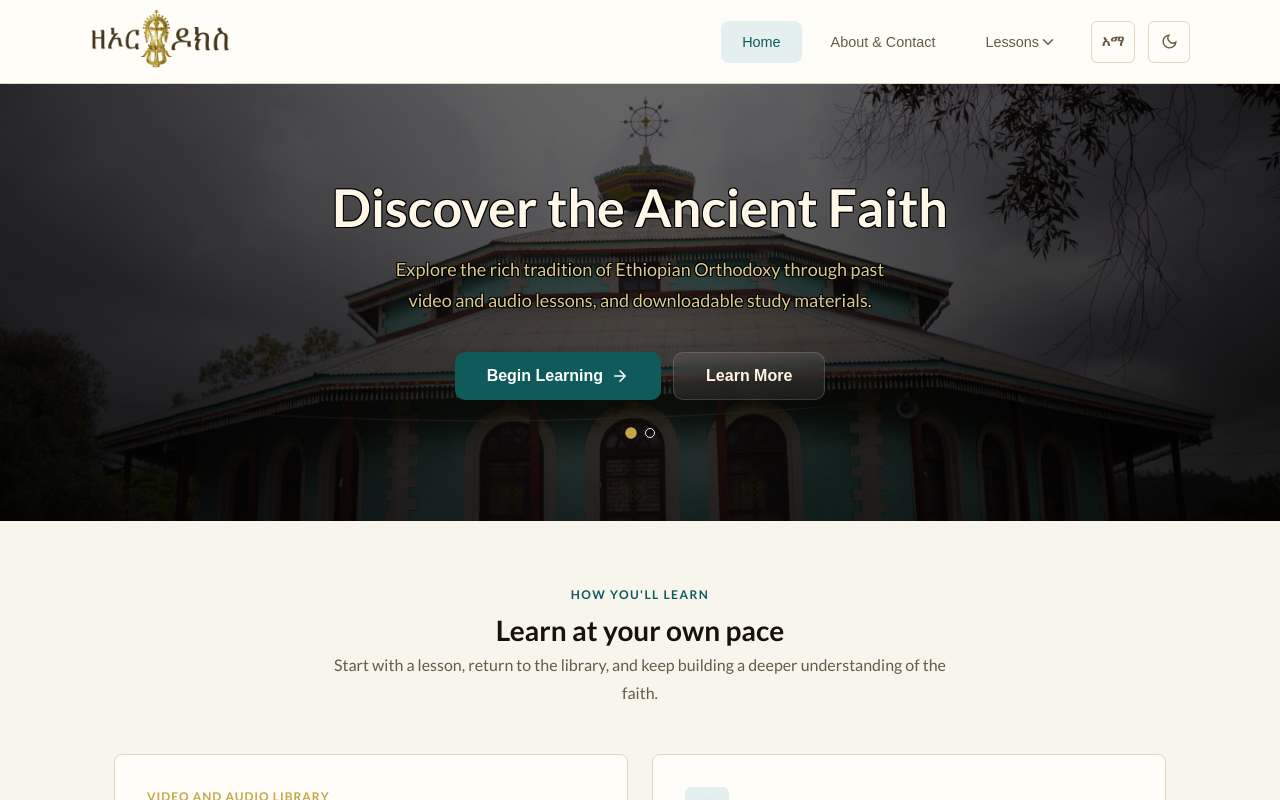
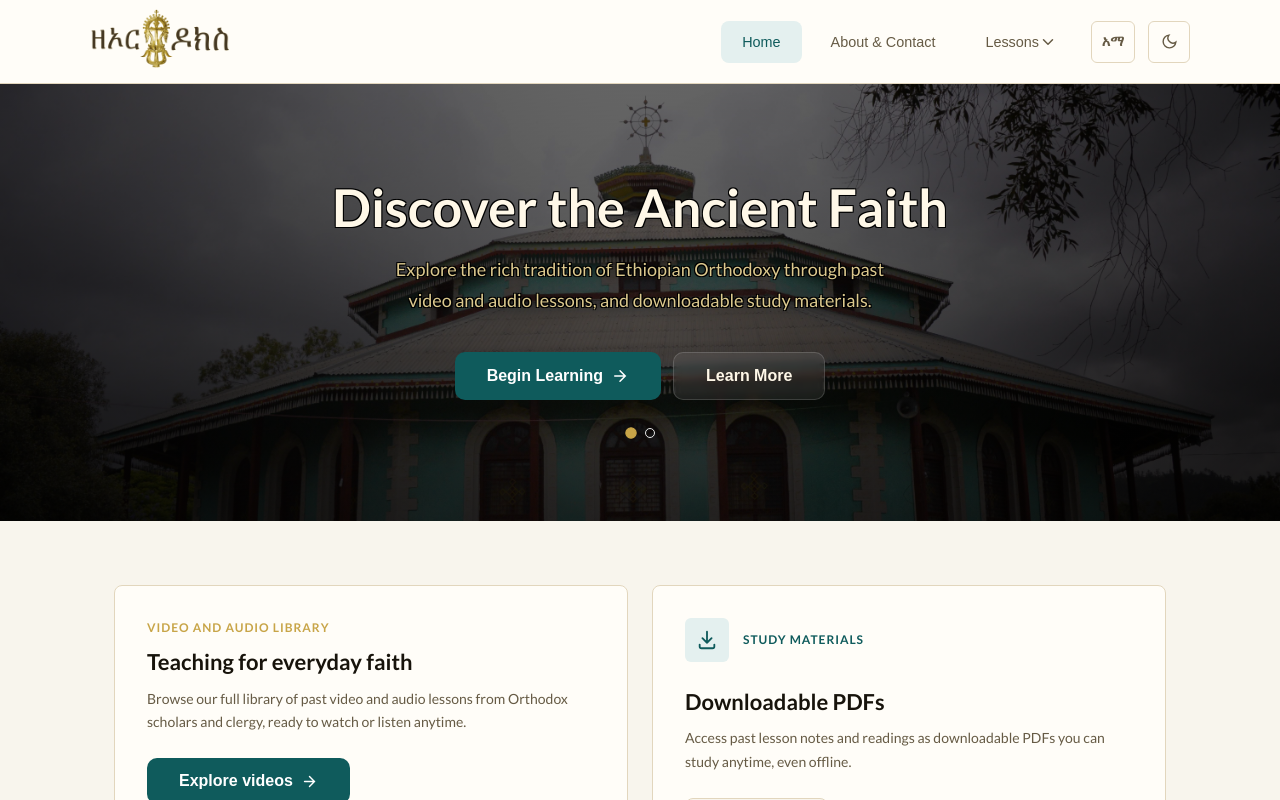
Before and after one commit to nahomsolomon12/ze-orthodox, a React (Vite) app in the folder front-end/: page / in a window 1280 px wide. Shown: the top 800 px of the page. Built offline with nearby package versions, Linux system fonts and the light colour scheme.

Commit message:
fix: delete additional translations

```diff
--- a/front-end/src/data/translations.js
+++ b/front-end/src/data/translations.js
@@ -45,10 +45,6 @@ export const translations = {
       "Explore the rich tradition of Ethiopian Orthodoxy through past video and audio lessons, and downloadable study materials.",
     beginLearning: "Begin Learning",
     learnMore: "Learn More",
-    howLearn: "How You'll Learn",
-    libraryTitle: "Learn at your own pace",
-    libraryIntro:
-      "Start with a lesson, return to the library, and keep building a deeper understanding of the faith.",
     featuredLessonLabel: "Featured lesson",
     featuredLessonMeta: "Video and audio library",
     featuredLessonTitle: "Teaching for everyday faith",
@@ -183,9 +179,6 @@ The main resources included on this page are also the following:
       "የኢትዮጵያ ኦርቶዶክስን ሀብታም ትውፊት በቪዲዮ፣ በድምጽ ትምህርቶች እና ሊወርዱ በሚችሉ የጥናት መርጃዎች ያስሱ።",
     beginLearning: "መማር ጀምር",
     learnMore: "ተጨማሪ ይወቁ",
-    howLearn: "እንዴት ይማራሉ",
-    libraryTitle: "በራስዎ ፍጥነት ይማሩ",
-    libraryIntro: "በትምህርት ይጀምሩ፣ ወደ መማሪያ ማውጫው ይመለሱ፣ እና ስለ እምነትዎ ጥልቅ ግንዛቤ ይገንቡ።",
     featuredLessonLabel: "የተመረጠ ትምህርት",
     featuredLessonMeta: "የቪዲዮ እና የድምጽ መማሪያ ማውጫ",
     featuredLessonTitle: "ለዕለታዊ እምነት ትምህርት",
--- a/front-end/src/pages/HomePage.css
+++ b/front-end/src/pages/HomePage.css
@@ -127,22 +127,6 @@
   padding: 64px 24px;
 }
 
-.section__intro {
-  max-width: 620px;
-  margin: 0 auto 36px;
-}
-
-.home-section__eyebrow {
-  display: block;
-  color: var(--accent);
-  font-size: 12px;
-  font-weight: 700;
-  letter-spacing: 0.12em;
-  text-align: center;
-  text-transform: uppercase;
-  margin-bottom: 10px;
-}
-
 .home-library {
   display: grid;
   grid-template-columns: repeat(2, minmax(0, 1fr));
@@ -257,11 +241,6 @@
   color: var(--hero-text-sec);
 }
 
-.home-community .home-section__eyebrow {
-  text-align: left;
-  color: var(--hero-text-sec);
-}
-
 .home-community .btn {
   flex-shrink: 0;
 }
@@ -273,18 +252,6 @@
 .section--hero-cta {
   padding: 48px 24px 72px;
   text-align: center;
-}
-
-.section__title {
-  text-align: center;
-  margin-bottom: 4px;
-}
-
-.section__subtitle {
-  text-align: center;
-  color: var(--text-sec);
-  margin-bottom: 48px;
-  font-size: 16px;
 }
 
 .grid {
--- a/front-end/src/pages/HomePage.jsx
+++ b/front-end/src/pages/HomePage.jsx
@@ -76,12 +76,6 @@ const HomePage = ({ setPage }) => {
 
       <section className="section">
         <div className="container">
-          <div className="section__intro">
-            <span className="home-section__eyebrow">{t("howLearn")}</span>
-            <h2 className="section__title font-serif">{t("libraryTitle")}</h2>
-            <p className="section__subtitle">{t("libraryIntro")}</p>
-          </div>
-
           <div className="home-library">
             <article className="home-featured">
               <div className="home-featured__content">
```
